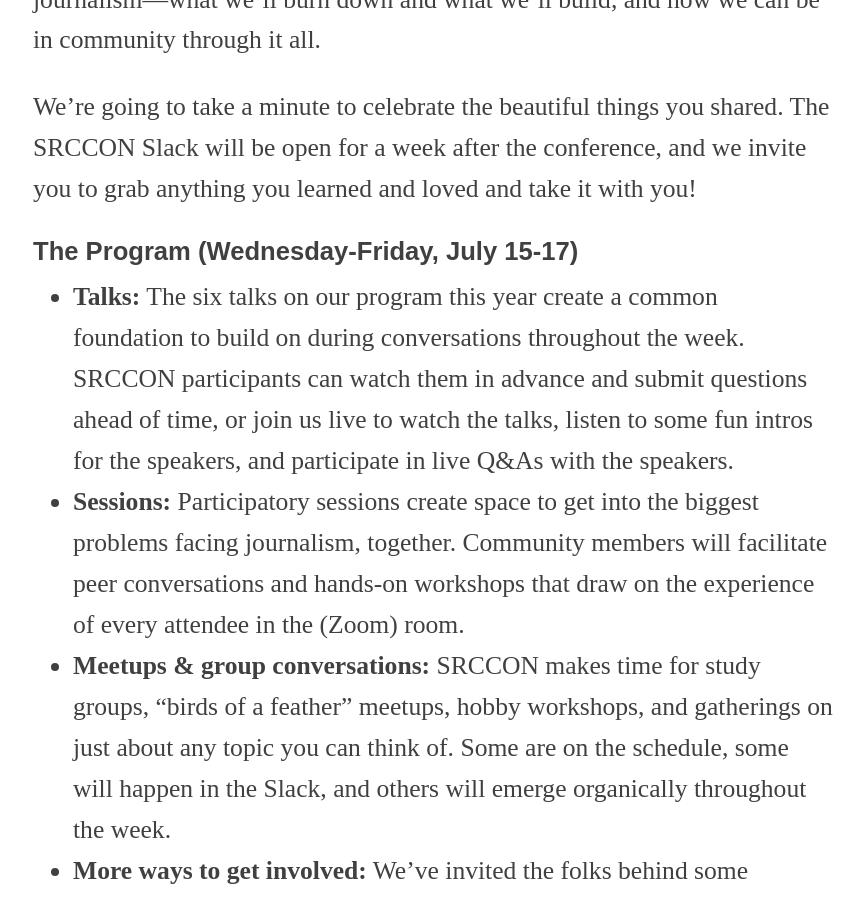
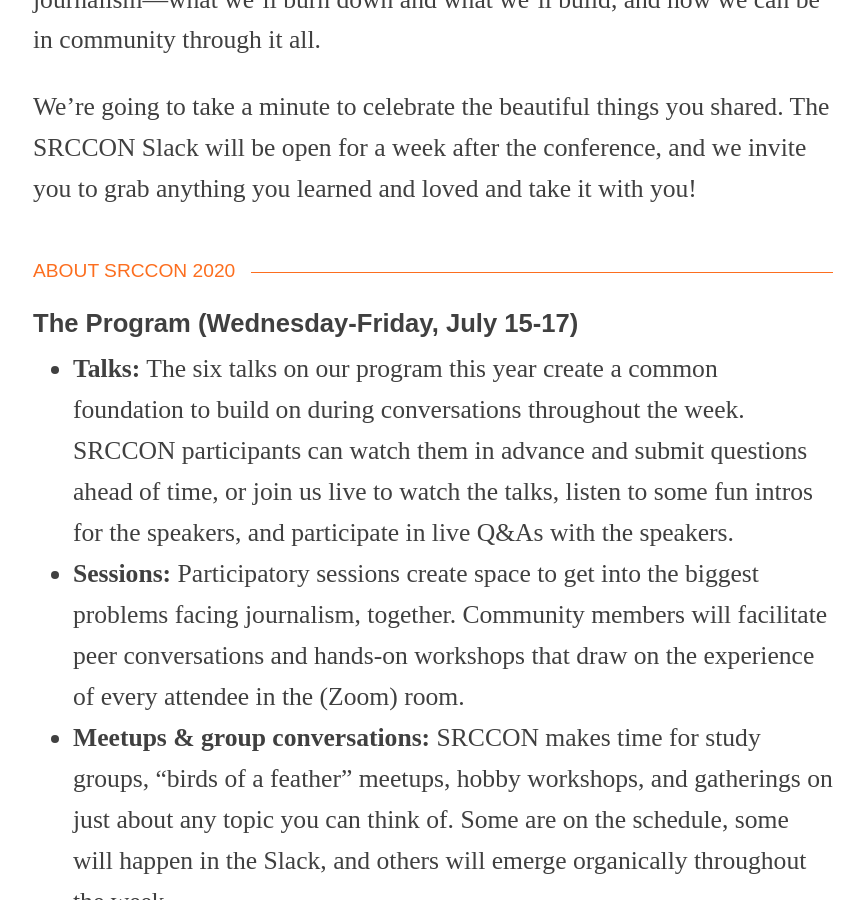
Before and after one commit to OpenNews/srccon-2020, a Jekyll site: the page built from homepage.md, in a window 1280 px wide and 900 px high, scrolled down 900 px. Shown: the whole window, without its empty margins (207-1071 px from the left). Built offline with Jekyll 4.4.1, drawn with Linux system fonts in a browser that asks for light colours; some web fonts are replaced; our own code applies the rules of GitHub Pages for plain Markdown files.

Commit message:
homepage!

```diff
--- a/homepage.md
+++ b/homepage.md
@@ -8,6 +8,8 @@
 SRCCON, there's no way we can thank you enough for the week we just spent together. You created an unforgettable space to talk about our hopes for journalism—what we'll burn down and what we'll build, and how we can be in community through it all.
 
 We're going to take a minute to celebrate the beautiful things you shared. The SRCCON Slack will be open for a week after the conference, and we invite you to grab anything you learned and loved and take it with you!
+
+### About SRCCON 2020
 
 #### The Program (Wednesday-Friday, July 15-17)
 
```
